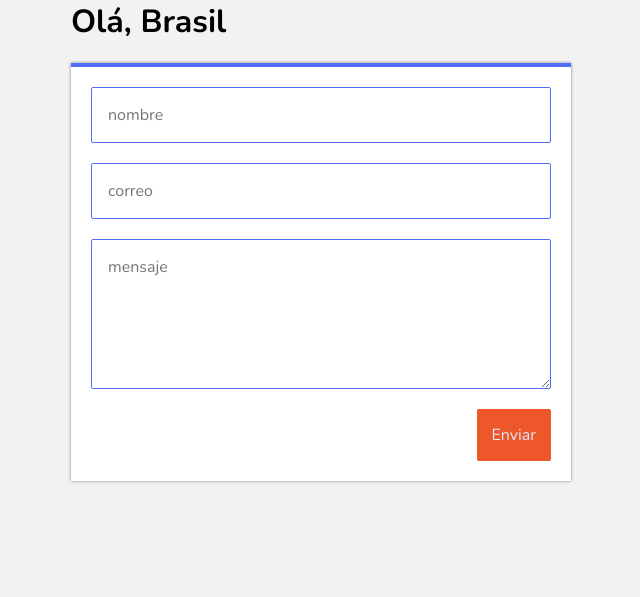
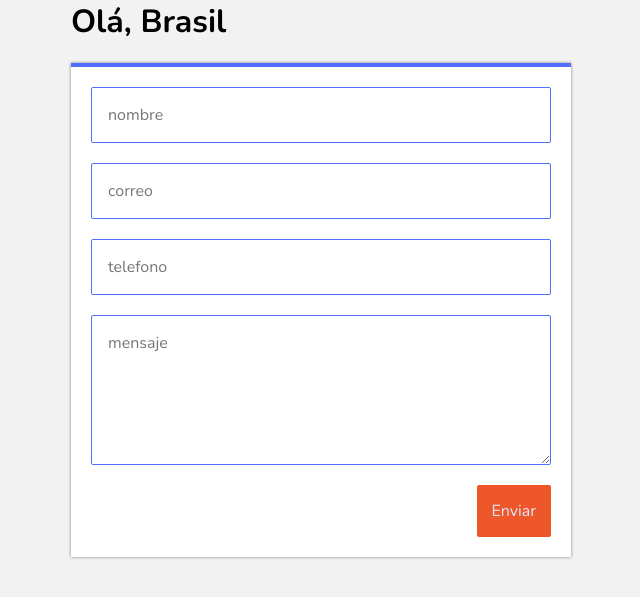
Before and after one commit to hoopercesar/PHP, a PHP site: page /cursoPHP/formulario_contacto/index.php in a window 1280 px wide. Shown: the top 597 px of the page, without its empty margins (319-959 px from the left). Run offline with PHP 8.4, Linux system fonts and the light colour scheme; some web fonts are replaced.

Commit message:
Add files via upload

```diff
--- a/formulario_contacto/index.view.php
+++ b/formulario_contacto/index.view.php
@@ -22,7 +22,7 @@
       id="nombre"
       name="nombre"
       placeholder="nombre"
-      value=""
+      value="<?php if (!$enviado && isset($nombre)) echo $nombre;?>"
     >
 
     <input
@@ -31,7 +31,16 @@
       id='correo'
       name='correo'
       placeholder='correo'
-      value=''
+      value="<?php if (!$enviado && isset($correo)) echo $correo;?>"
+    >
+
+    <input
+      type="text"
+      class='form-control'
+      id='telefono'
+      name='telefono'
+      placeholder='telefono'
+      value="<?php if (!$enviado && isset($telefono)) echo $telefono;?>"
     >
 
     <textarea
@@ -39,7 +48,7 @@
       class='form-control'
       id='mensaje'
       placeholder='mensaje'
-    ></textarea>
+    ><?php if (!$enviado && isset($mensaje)) echo $mensaje;?></textarea>
 
     <!--
       estos alertas se implementarán con PHP
```
